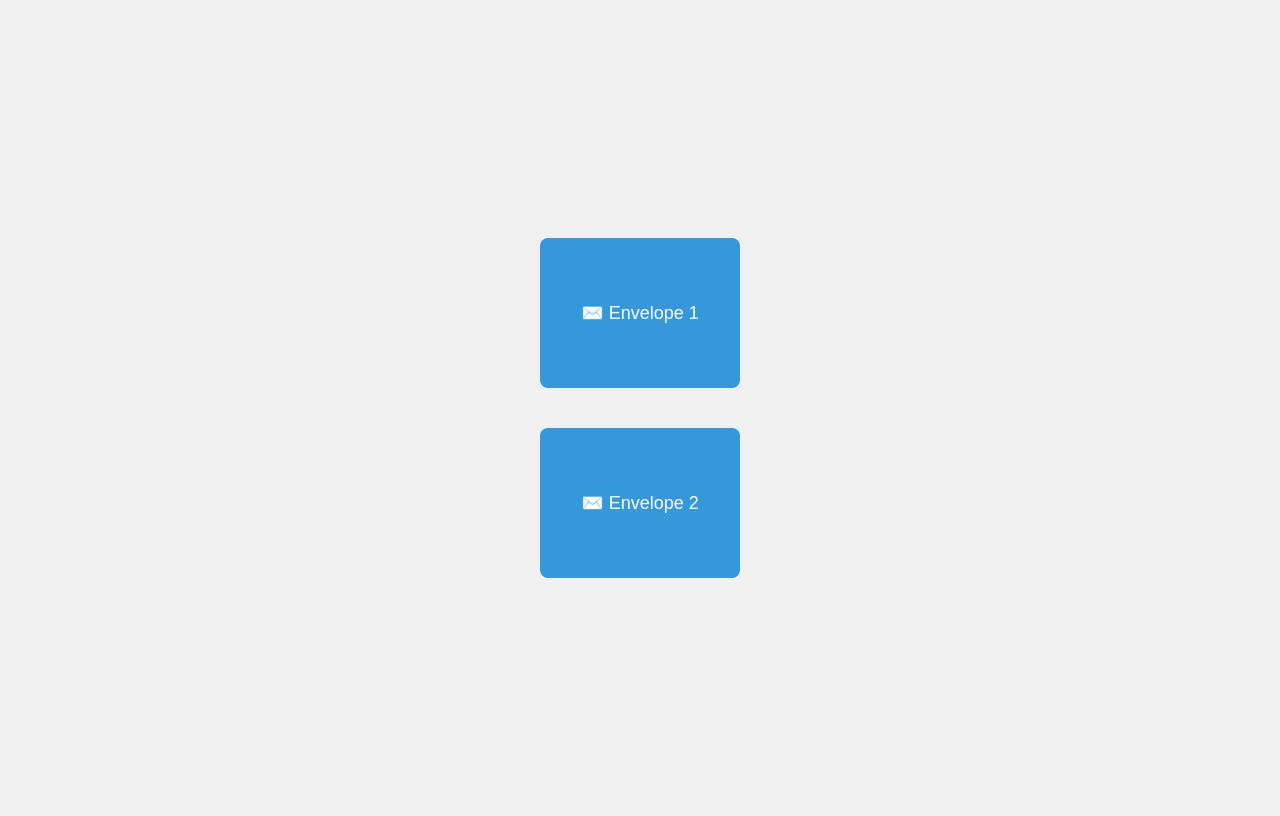
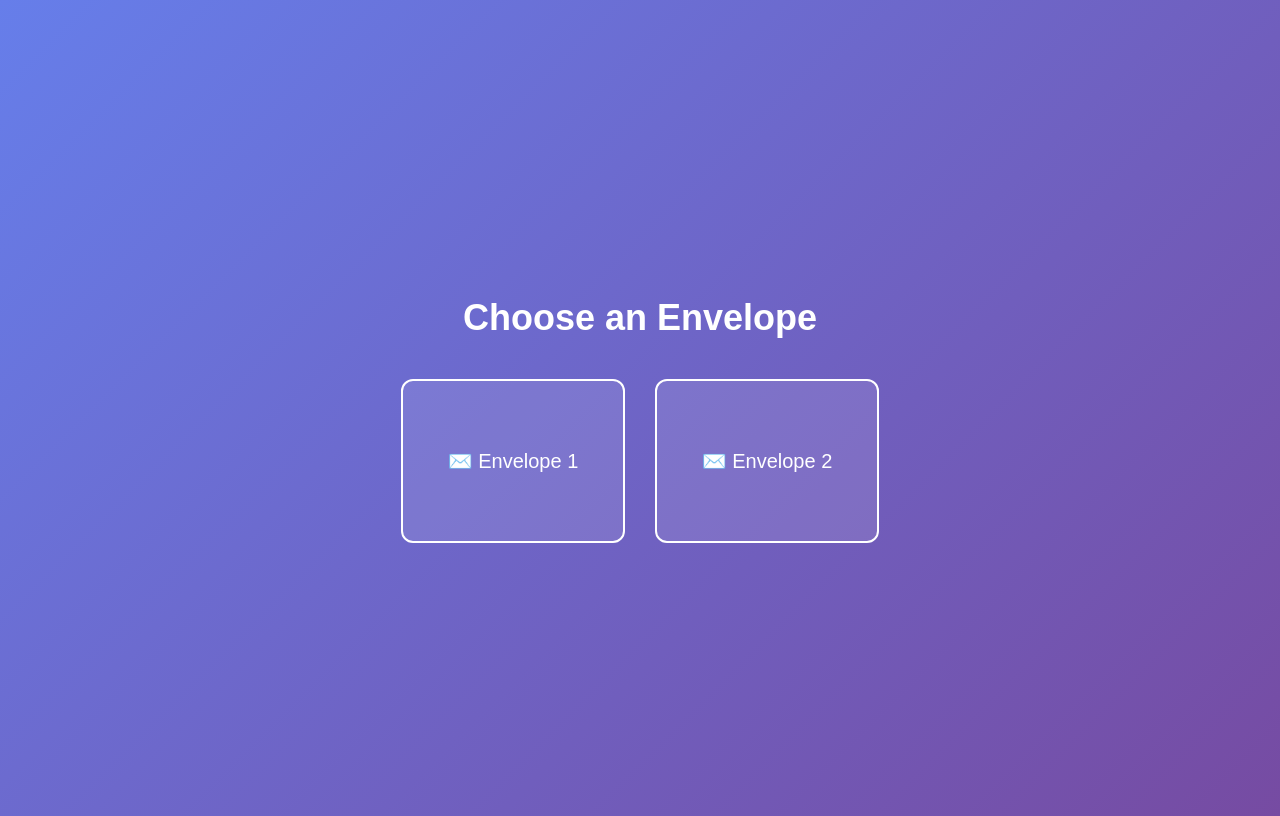
Before and after one commit to YanJust8/TRI, a plain HTML site: page index.html in a window 1280 px wide. Drawn offline with Linux system fonts and the light colour scheme.

Commit message:
Update index.html

```diff
--- a/index.html
+++ b/index.html
@@ -1,50 +1,78 @@
 <!DOCTYPE html>
 <html lang="en">
 <head>
-    <meta charset="UTF-8">
-    <meta name="viewport" content="width=device-width, initial-scale=1.0">
+  <meta charset="UTF-8" />
+  <meta name="viewport" content="width=device-width, initial-scale=1.0" />
   <title>Choose an Envelope</title>
   <style>
     body {
+      background: linear-gradient(135deg, #667eea, #764ba2);
+      height: 100vh;
       display: flex;
       flex-direction: column;
       align-items: center;
       justify-content: center;
-            height: 100vh;
-            background-color: #f0f0f0;
-            font-family: Arial, sans-serif;
+      font-family: 'Poppins', sans-serif;
+      color: #fff;
+      animation: fadeIn 2s ease-in;
+    }
+    h1 {
+      margin-bottom: 40px;
+      font-size: 36px;
+      animation: slideDown 1s ease-in-out;
+    }
+    .envelopes {
+      display: flex;
+      gap: 30px;
     }
     .envelope {
-            width: 200px;
-            height: 150px;
-            background-color: #3498db;
-            color: white;
+      width: 220px;
+      height: 160px;
+      background-color: rgba(255, 255, 255, 0.1);
+      border: 2px solid #fff;
+      border-radius: 12px;
       display: flex;
       align-items: center;
       justify-content: center;
-            margin: 20px;
-            border-radius: 8px;
-            font-size: 18px;
+      font-size: 20px;
       cursor: pointer;
-            transition: transform 0.3s;
+      transition: transform 0.4s, background-color 0.4s;
+      animation: popUp 1s ease-in-out;
     }
     .envelope:hover {
-            transform: scale(1.05);
+      transform: scale(1.1);
+      background-color: rgba(255, 255, 255, 0.2);
+    }
+    @keyframes fadeIn {
+      from { opacity: 0; }
+      to { opacity: 1; }
+    }
+    @keyframes slideDown {
+      from { transform: translateY(-50px); opacity: 0; }
+      to { transform: translateY(0); opacity: 1; }
+    }
+    @keyframes popUp {
+      from { transform: scale(0.8); opacity: 0; }
+      to { transform: scale(1); opacity: 1; }
     }
   </style>
 </head>
 <body>
+  <h1>Choose an Envelope</h1>
+  <div class="envelopes">
     <div class="envelope" onclick="openEnvelope('first')">✉️ Envelope 1</div>
     <div class="envelope" onclick="openEnvelope('second')">✉️ Envelope 2</div>
+  </div>
 
   <script>
     function openEnvelope(type) {
+      const container = document.body;
       if (type === 'first') {
-                alert('I LOVE YOU MORE THAN YOU DO');
+        container.innerHTML = '<h1 style="animation: fadeIn 1s ease-in;">I LOVE YOU MORE THAN YOU DO</h1>';
       } else if (type === 'second') {
         let password = prompt('Enter the password:');
         if (password === '29122') {
-                    alert('HBD Bebbbbbb 🎉');
+          container.innerHTML = '<h1 style="animation: fadeIn 1s ease-in;">HBD Bebbbbbb 🎉</h1>';
         } else {
           alert('😑');
         }
```
Lines whose indentation alone changed are shown as unchanged.
